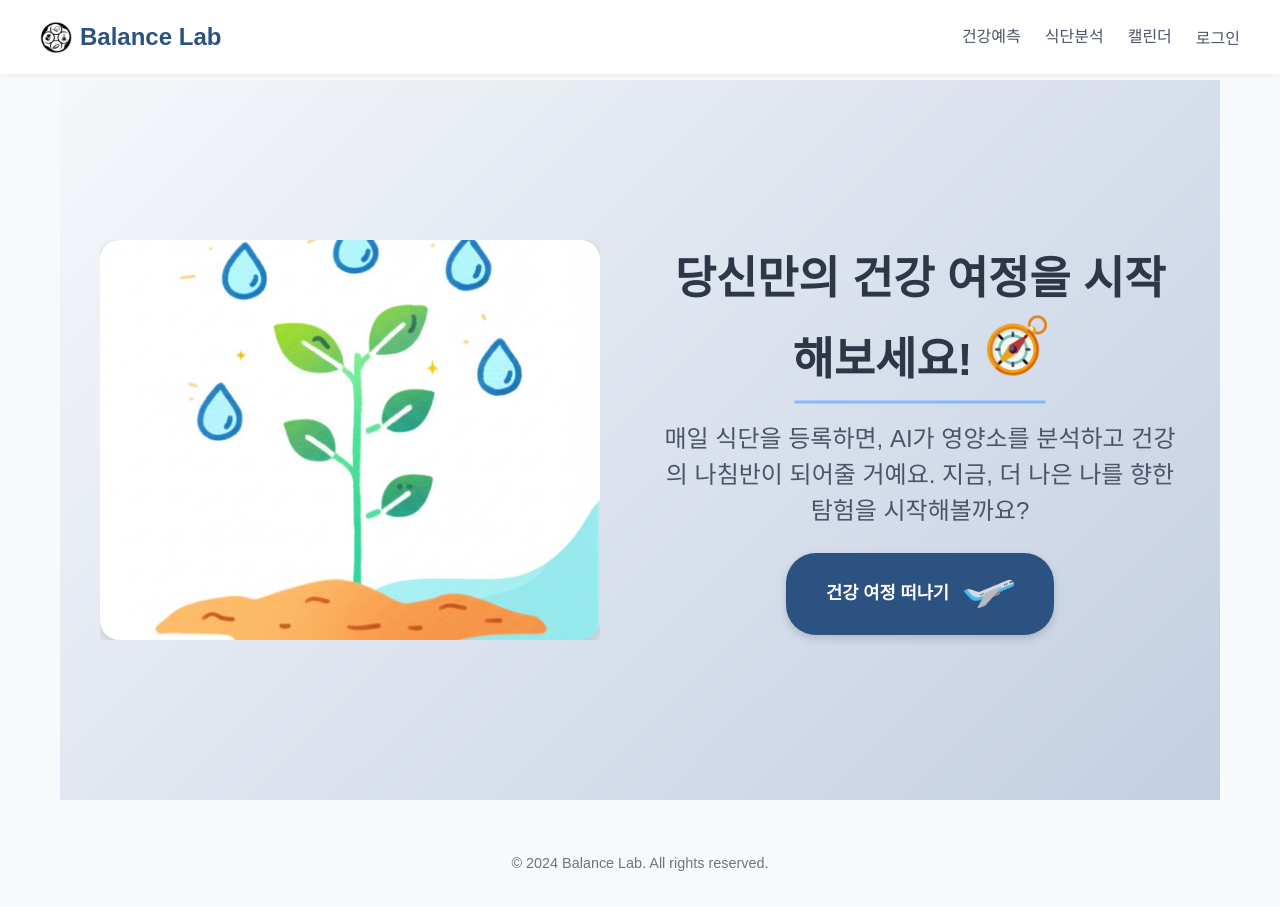
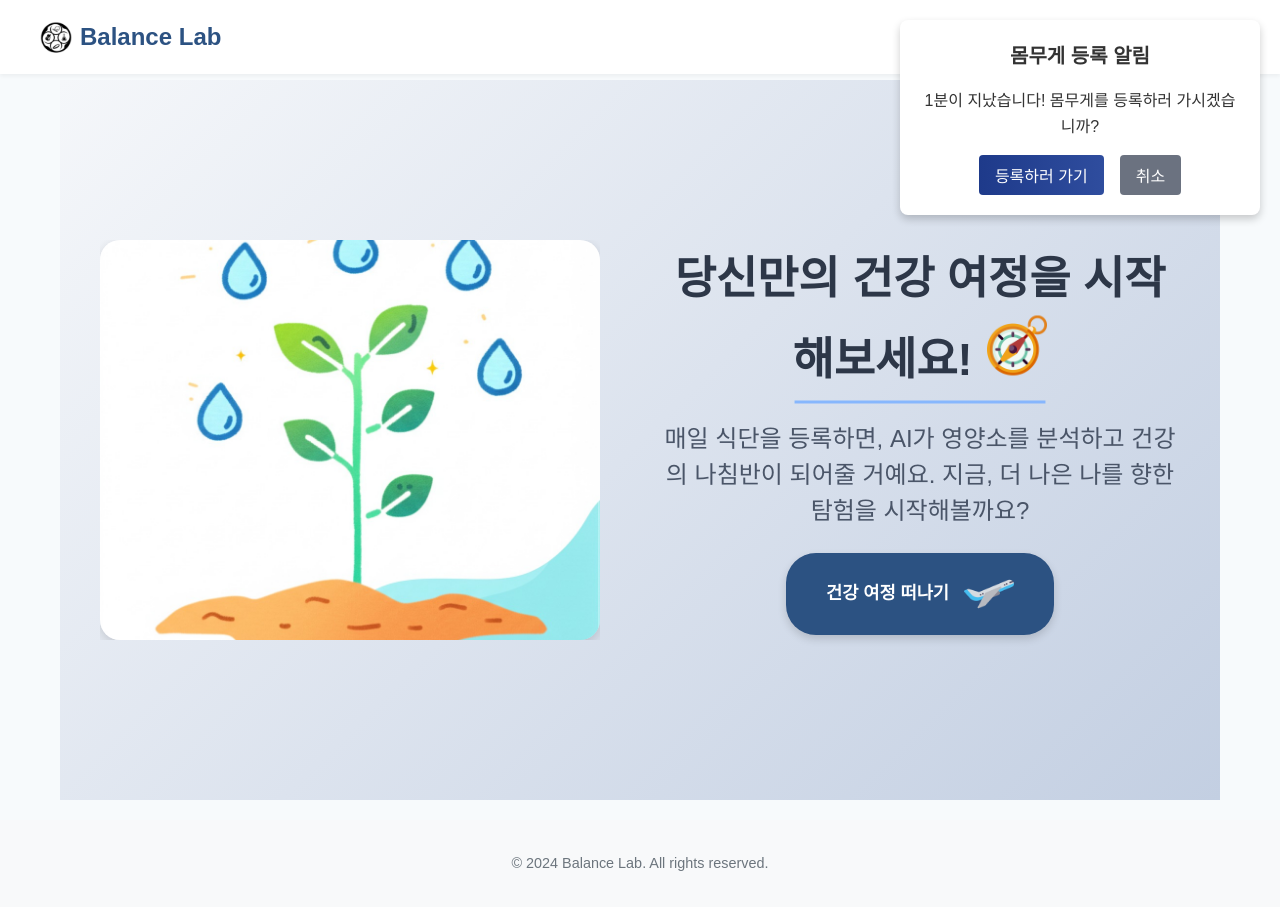
Before and after one commit to hsm9361/balancelabFE, a React (Create React App) app: page / in a window 1280 px wide. Built offline with nearby package versions, Linux system fonts and the light colour scheme; a web font is replaced by a local one.

Commit message:
몸무게 등록 알림

```diff
--- a/src/App.jsx
+++ b/src/App.jsx
@@ -20,11 +20,13 @@ import DietConsulting from './pages/dietConsulting/DietConsultingResult.jsx';
 import DietConsultIndex from './pages/dietConsulting/DietConsultIndex.jsx';
 import AnalysisPage from './pages/AnalysisPage.jsx';
 import HealthPredictionIndex from './pages/healthPrediction/HealthPredictionIndex.jsx';
+import WeightReminderPopup from './pages/mypage/WeightReminderPopup.jsx';
 
 function App() {
   return (
     <div className="App">
       <Header />
+      <WeightReminderPopup />
       <main className="main-content">
         <Routes>
           <Route path="/" element={<HomePage />} />
--- /dev/null
+++ b/src/assets/css/pages/mypage/weightReminderPopup.css
@@ -0,0 +1,52 @@
+.popup {
+  position: fixed;
+  top: 20px;
+  right: 20px;
+  background: white;
+  padding: 20px;
+  border-radius: 8px;
+  box-shadow: 0 4px 8px rgba(0, 0, 0, 0.2);
+  z-index: 1000;
+  text-align: center;
+  max-width: 360px;
+  width: 100%;
+}
+
+.popup-title {
+  font-size: 1.25rem;
+  font-weight: 600;
+  margin-bottom: 16px;
+}
+
+.popup-message {
+  font-size: 1rem;
+  margin-bottom: 16px;
+}
+
+.popup-buttons {
+  display: flex;
+  justify-content: center;
+  gap: 16px;
+}
+
+.popup-button {
+  background: linear-gradient(to right, #1E3A8A, #2F4D9E);
+  color: white;
+  padding: 8px 16px;
+  border: none;
+  border-radius: 4px;
+  cursor: pointer;
+  font-size: 1rem;
+}
+
+.popup-button:hover {
+  background: #2F4D9E;
+}
+
+.popup-button.cancel {
+  background: #6b7280;
+}
+
+.popup-button.cancel:hover {
+  background: #4b5563;
+}
--- /dev/null
+++ b/src/pages/mypage/WeightReminderPopup.jsx
@@ -0,0 +1,96 @@
+import { useState, useEffect } from 'react';
+import { useNavigate } from 'react-router-dom';
+import '../../assets/css/pages/mypage/weightReminderPopup.css';
+
+function WeightReminderPopup() {
+  const [showPopup, setShowPopup] = useState(false);
+  const navigate = useNavigate();
+
+  useEffect(() => {
+    const checkReminder = () => {
+      const lastReminder = localStorage.getItem('lastWeightReminder');
+      const now = new Date().getTime();
+      const oneMinute = 60 * 1000; // 1분 (밀리초)
+
+      if (!lastReminder || now - parseInt(lastReminder) >= oneMinute) {
+        setShowPopup(true);
+      }
+    };
+
+    checkReminder();
+    const interval = setInterval(checkReminder, 10 * 1000); // 10초마다 체크
+    return () => clearInterval(interval);
+  }, []);
+
+  const handleConfirm = () => {
+    localStorage.setItem('lastWeightReminder', new Date().getTime().toString());
+    setShowPopup(false);
+    navigate('/mypage?tab=myInfo');
+  };
+
+  if (!showPopup) return null;
+
+  return (
+    <div className="popup">
+      <h2 className="popup-title">몸무게 등록 알림</h2>
+      <p className="popup-message">1분이 지났습니다! 몸무게를 등록하러 가시겠습니까?</p>
+      <div className="popup-buttons">
+        <button className="popup-button" onClick={handleConfirm}>
+          등록하러 가기
+        </button>
+        <button className="popup-button cancel" onClick={() => setShowPopup(false)}>
+          취소
+        </button>
+      </div>
+    </div>
+  );
+}
+
+export default WeightReminderPopup;
+
+// import { useState, useEffect } from 'react';
+// import { useNavigate } from 'react-router-dom';
+// import '../../assets/css/pages/mypage/weightReminderPopup.css';
+
+// function WeightReminderPopup() {
+//   const [showPopup, setShowPopup] = useState(false);
+//   const navigate = useNavigate();
+
+//   useEffect(() => {
+//     const checkReminder = () => {
+//       const lastReminder = localStorage.getItem('lastWeightReminder');
+//       const now = new Date().getTime();
+//       const oneWeek = 7 * 24 * 60 * 60 * 1000; // 7일 (밀리초)
+
+//       if (!lastReminder || now - parseInt(lastReminder) >= oneWeek) {
+//         setShowPopup(true);
+//       }
+//     };
+
+//     checkReminder();
+//     const interval = setInterval(checkReminder, 24 * 60 * 60 * 1000); // 하루마다 체크
+//     return () => clearInterval(interval);
+//   }, []);
+
+//   const handlePopupClick = () => {
+//     localStorage.setItem('lastWeightReminder', new Date().getTime().toString());
+//     setShowPopup(false);
+//     navigate('/mypage');
+//   };
+
+//   if (!showPopup) return null;
+
+//   return (
+//     <div className="modal-overlay">
+//       <div className="modal">
+//         <h2 className="modal-title">몸무게 등록 알림</h2>
+//         <p className="modal-message">7일이 지났습니다! 몸무게를 등록하러 가시겠습니까?</p>
+//         <button className="modal-button" onClick={handlePopupClick}>
+//           등록하러 가기
+//         </button>
+//       </div>
+//     </div>
+//   );
+// }
+
+// export default WeightReminderPopup;
```
